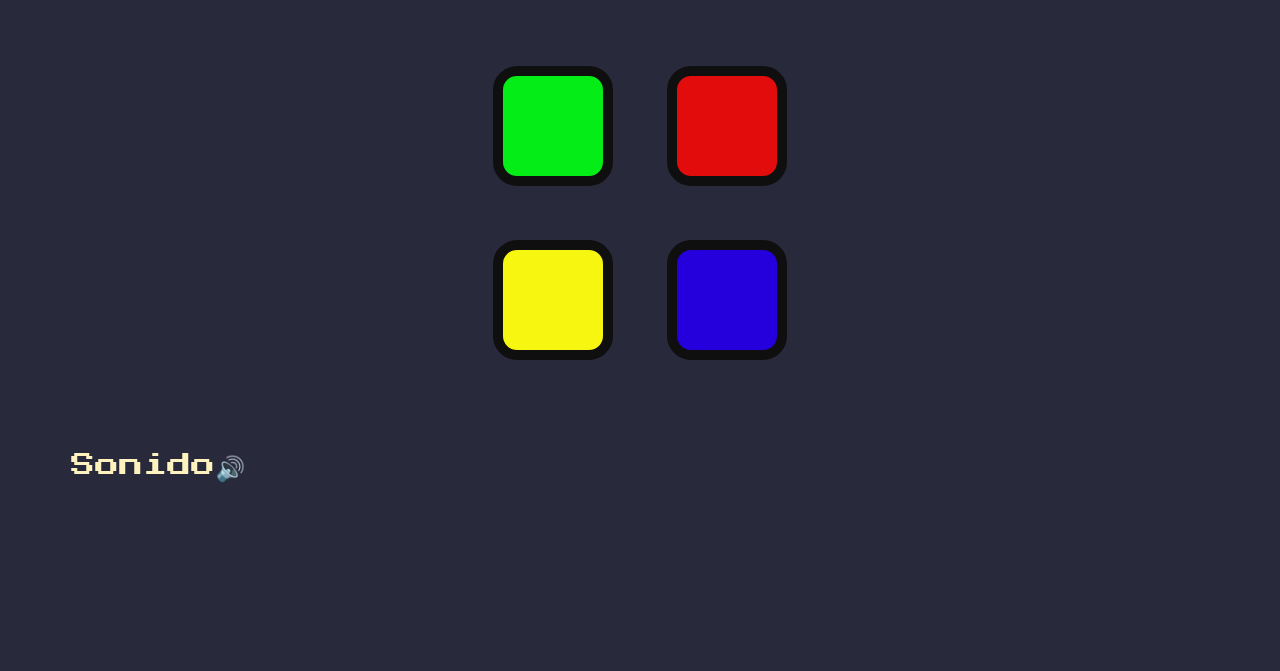
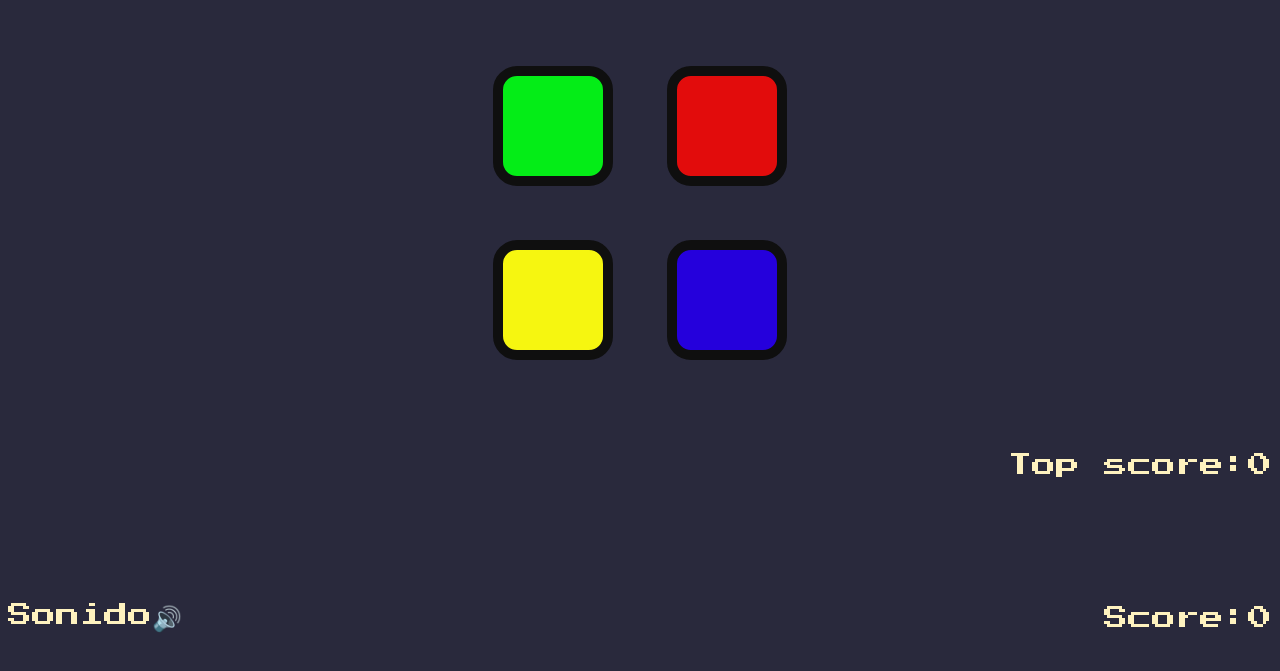
Before and after one commit to Sstrmn1/simonGame, a website: page index.html in a window 1280 px wide. Shown: the part 149-820 px from the top of the page. Drawn offline with nearby package versions, Linux system fonts and the light colour scheme.

Commit message:
agregar tablero basico de puntaje

```diff
--- a/index.html
+++ b/index.html
@@ -24,7 +24,11 @@
         <div type="button" id="blue" class="btn blue"></div>
       </div>
     </div>
-    <p class="mutear">Sonido🔊</p>
+    <p class="score-max">Top score:0</p>
+    <div class="cont-parrafos">
+      <p class="mutear">Sonido🔊</p>
+      <p class="score">Score:0</p>
+    </div>
 
     <script
       src="https://code.jquery.com/jquery-3.7.0.min.js"
--- a/public/simon.js
+++ b/public/simon.js
@@ -60,15 +60,19 @@ colores.forEach((color) => {
             patron.push(colorAleatorio);
             patron2 = [];
             nivel++;
+            score = nivel * 100;
+            if (score > scoreMax) {
+              scoreMax = score;
+              $(".score-max").text("Top score:" + scoreMax);
+            }
             mensaje = `Nivel ${nivel}`;
+            $(".score").text("Score:" + score);
             $("#level-title").text(mensaje);
           }
         } else {
           gameOver();
         }
       }
-    } else {
-      console.log("presione tecla para comenzar juego");
     }
   });
 });
@@ -85,16 +89,6 @@ function generarColorRandom() {
   animacionBoton(colorRandomico);
   patron.push(colorRandomico);
 }
-
-// function sonIguales(arreglo1, arreglo2) {
-//   // Verificar si tienen la misma longitud
-//   if (arreglo1.length !== arreglo2.length) {
-//     return false;
-//   }
-
-//   // Verificar si todos los elementos son iguales en las mismas posiciones
-//   return arreglo1.every((elemento, indice) => elemento === arreglo2[indice]);
-// }
 
 function colorRandom() {
   numeroRandom = Math.floor(Math.random() * 4);
@@ -142,6 +136,7 @@ function gameOver() {
     $("body").removeClass("game-over");
   }, 100);
   juegoComenzado = false;
+  score = 0;
   patron = [];
   patron2 = [];
   nivel = 0;
@@ -149,4 +144,9 @@ function gameOver() {
     "Fin del juego. Presione una tecla o <span class='empezar'>AQUI</span> para volver a empezar";
 
   $("#level-title").html(mensaje);
+  $(".score").text("Score:" + score);
 }
+
+//Bug detectado en esta version, puede asignar un color incluso cuando termina el juego. Eso sucede
+// cuando se presiona rapidamente muchas teclas, posiblemente a causa del timeout en el DOM
+// principal de los clicks.... revisarlo luego.
--- a/public/styles.css
+++ b/public/styles.css
@@ -4,25 +4,36 @@ body {
 }
 
 #level-title {
-  font-family: 'Press Start 2P', cursive;
+  font-family: "Press Start 2P", cursive;
   font-size: 2rem;
-  margin:  5%;
-  color: #FEF2BF;
+  margin: 5%;
+  color: #fef2bf;
 }
 
-.mutear{
-  font-family: 'Press Start 2P', cursive;
-  font-size: 1.5rem;
-  text-align: left;
-  margin:  5%;
-  color: #FEF2BF;
+.cont-parrafos {
+  display: flex;
+  justify-content: space-between;
+  align-items: center;
 }
 
-.container {
-  display: block;
-  width: 50%;
-  margin: auto;
+.mutear,
+.score,
+.score-max {
+  font-family: "Press Start 2P", cursive;
+  font-size: 1.5rem;
+  margin: 5% 0;
+  color: #fef2bf;
+}
 
+.mutear {
+  margin-right: auto;
+}
+
+.score {
+  margin-left: auto;
+}
+.score-max {
+  text-align: right;
 }
 
 .btn {
@@ -60,6 +71,6 @@ body {
   background-color: grey;
 }
 
-.empezar{
+.empezar {
   color: rgb(2, 255, 251);
 }
```
